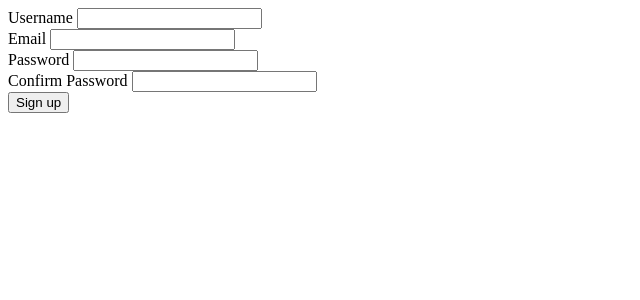
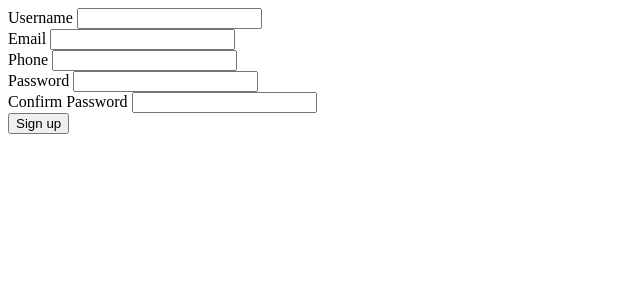
Before and after one commit to AkshitaKhandelwal21/Blog-App-with-Flask, a Flask app: page /register in a window 1280 px wide. Shown: the top 300 px of the page, without its empty margins (0-640 px from the left). Run offline with Flask 3, Linux system fonts and the light colour scheme.

Commit message:
Registeration working

```diff
--- a/Application/forms/forms.py
+++ b/Application/forms/userForms.py
@@ -7,7 +7,7 @@ from Application.models.userModel import User
 class RegistrationForm(FlaskForm):
     username = StringField('Username', validators=[DataRequired()])
     email = EmailField('Email', validators=[DataRequired()])
-    phone = IntegerField('Phone', validators=[DataRequired(), Length(min=10, max=10)])
+    phone = StringField('Phone', validators=[DataRequired(), Length(min=10, max=10)])
     password = PasswordField('Password', validators=[DataRequired()])
     confirm_password = PasswordField('Confirm Password', validators=[DataRequired(), EqualTo('password')])
     submit = SubmitField('Sign up')
--- a/Application/models/userModel.py
+++ b/Application/models/userModel.py
@@ -6,7 +6,7 @@ class User(db.Model):
     id = db.Column(db.Integer, primary_key=True)
     username = db.Column(db.String(20), nullable=False)
     email = db.Column(db.String(50), nullable=False)
-    phone = db.Column(db.Integer, nullable=False)
+    phone = db.Column(db.String(10), nullable=False)
     image_file = db.Column(db.String(25), nullable=False, default='default.jpg')
     password = db.Column(db.String(40), nullable=False)
     posts = relationship('Post', backref='author', lazy=True)
--- a/Application/routes/users.py
+++ b/Application/routes/users.py
@@ -1,14 +1,29 @@
 from Application import app, db, bcrypt
-from flask import render_template
-from Application.forms.forms import *
+from flask import render_template, redirect, url_for
+from Application.forms.userForms import *
 
 
 @app.route('/register', methods=['GET', 'POST'])
 def register():
+    print("inside register")
     form = RegistrationForm()
     if form.validate_on_submit():
-        hashed_pw = bcrypt.generate_password_hash(form.password.data)
+        print("Form validated")
+        hashed_pw = bcrypt.generate_password_hash(form.password.data).decode('utf-8')
+        print("Password hashed")
         user = User(username=form.username.data, email=form.email.data, phone=form.phone.data, password=hashed_pw)
+        print("user data")
         db.session.add(user)
         db.session.commit()
+        return redirect(url_for('login'))
     return render_template("register.html", form=form)
+
+
+@app.route('/login', methods=['GET', 'POST'])
+def login():
+    form = LoginForm()
+    if form.validate_on_submit():
+        user = User.query.filter_by(email=form.email.data).first()
+        return redirect(url_for('home'))
+
+    return render_template("login.html", form=form)
--- a/templates/account.html
+++ b/Application/templates/account.html
@@ -29,6 +29,10 @@
                     {{ form.email }}
                 </div>
                 <div>
+                    {{ form.phone.label() }}
+                    {{ form.phone }}
+                </div>
+                <div>
                     {{ form.picture.label() }}
                     {{ form.picture }}
                 </div>
--- a/templates/login.html
+++ b/Application/templates/login.html
@@ -4,7 +4,7 @@
 <head>
     <meta charset="UTF-8">
     <meta name="viewport" content="width=device-width, initial-scale=1.0">
-    <title>Registration</title>
+    <title>Login</title>
 </head>
 
 <body>
@@ -21,7 +21,6 @@
             </div>
             <div>{{form.submit}}</div>
 
-            <a href="{{ url_for('resetPassword') }}">Forgot Password?</a>
 
         </form>
     </div>
--- a/templates/register.html
+++ b/Application/templates/register.html
@@ -20,6 +20,10 @@
                 {{ form.email }}
             </div>
             <div>
+                {{ form.phone.label() }}
+                {{ form.phone }}
+            </div>
+            <div>
                 {{ form.password.label() }}
                 {{ form.password }}
             </div>
```
Also changed, not shown: Application/routes/posts.py (added, +8 -0 lines), Application/forms/postForms.py (added), Application/templates/about.html (renamed from templates/about.html), Application/templates/create_post.html (renamed from templates/create_post.html), Application/templates/home.html (renamed from templates/home.html), Application/templates/post.html (renamed from templates/post.html), Application/templates/reset_password.html (renamed from templates/reset_password.html), Application/templates/reset_token.html (renamed from templates/reset_token.html), Application/templates/update_post.html (renamed from templates/update_post.html), Application/templates/user_post.html (renamed from templates/user_post.html).
